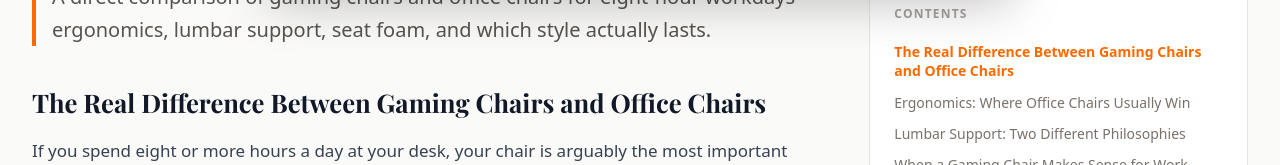
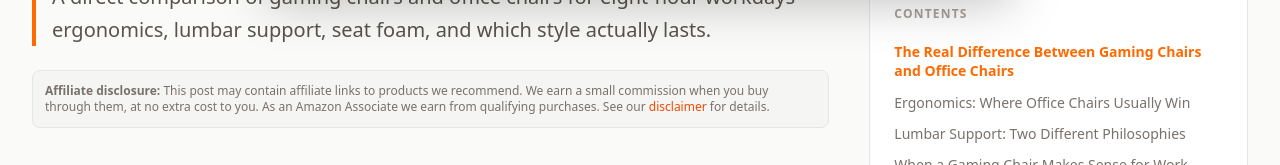
Before and after one commit to hichamboulzerg/deskbly, a Next.js app: page /blog/gaming-chair-vs-office-chair-for-work in a window 1280 px wide. Shown: the part 787-952 px from the top of the page. Built offline with nearby package versions, Linux system fonts and the light colour scheme; a web font is replaced by a local one.

Commit message:
auto: update page.tsx

```diff
--- a/app/blog/[slug]/page.tsx
+++ b/app/blog/[slug]/page.tsx
@@ -246,8 +246,11 @@ export default async function BlogPostPage(props: PageProps<'/blog/[slug]'>) {
         <div className="grid grid-cols-1 lg:grid-cols-3 gap-10 pb-16">
           {/* Article */}
           <article className="lg:col-span-2">
-            <p className="text-xl text-stone-600 leading-relaxed mb-10 font-medium pl-4 border-l-4 border-orange-500">
+            <p className="text-xl text-stone-600 leading-relaxed mb-6 font-medium pl-4 border-l-4 border-orange-500">
               {post!.excerpt}
+            </p>
+            <p className="text-xs text-stone-500 dark:text-stone-400 mb-8 p-3 rounded-lg bg-stone-100 dark:bg-stone-900 border border-stone-200 dark:border-stone-800">
+              <strong>Affiliate disclosure:</strong> This post may contain affiliate links to products we recommend. We earn a small commission when you buy through them, at no extra cost to you. As an Amazon Associate we earn from qualifying purchases. See our <Link href="/disclaimer" className="text-orange-600 dark:text-orange-400 hover:underline">disclaimer</Link> for details.
             </p>
             <div className="prose">{renderContent(post!.content)}</div>
             <div className="mt-10 pt-8 border-t border-stone-200 dark:border-stone-800 flex flex-wrap items-center gap-3">
```
